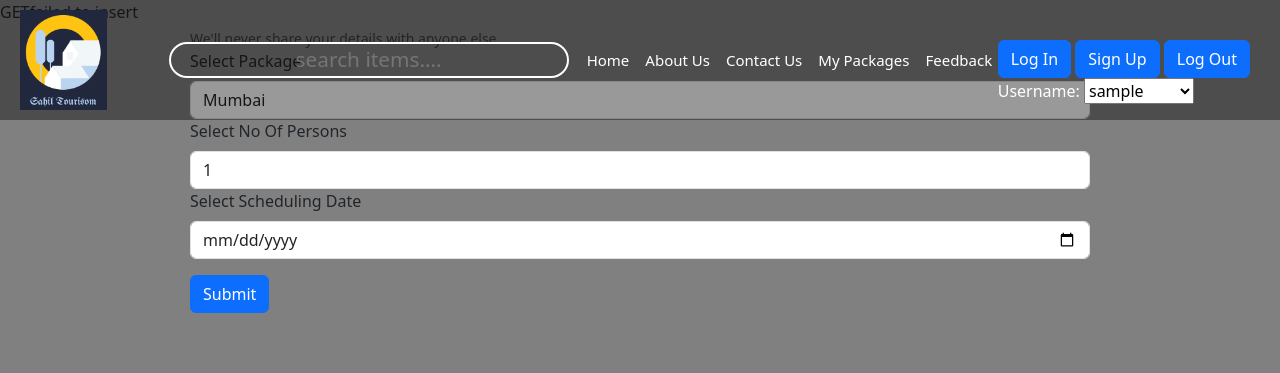
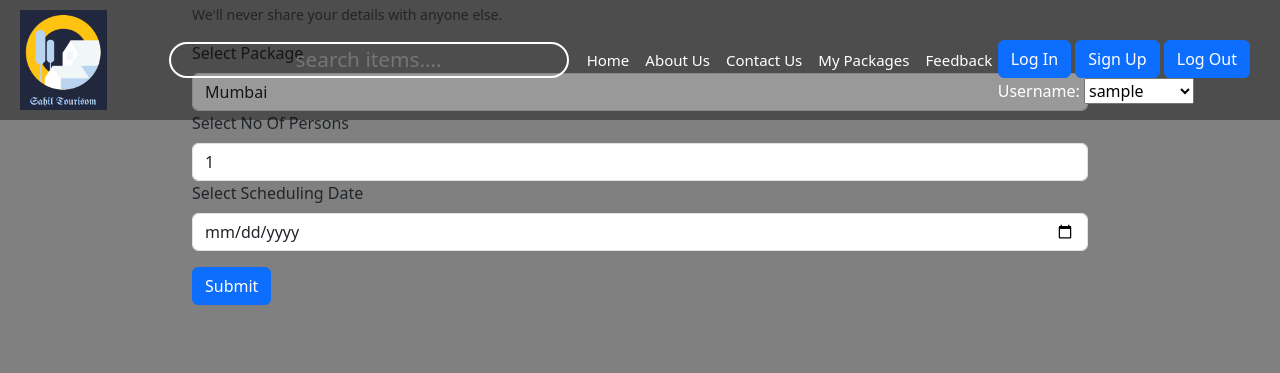
Before and after one commit to sahil28032005/tourisom-management_client, a PHP site: page /Register.php in a window 1280 px wide. Shown: the top 373 px of the page. Run offline with PHP 8.4, Linux system fonts and the light colour scheme; the visitor is signed in with stand-in values (Sample User, id 1); data that the repository does not hold is empty; some libraries are stand-ins or nearby versions.

Commit message:
changed layout for register page

```diff
--- a/Register.php
+++ b/Register.php
@@ -15,7 +15,7 @@ if (!isset($_SESSION['userName'])) {
   <!-- <link rel="stylesheet" href="https://cdn.jsdelivr.net/npm/bootstrap@5.3.0-alpha1/dist/css/bootstrap.rtl.min.css"
     integrity="sha384-WJUUqfoMmnfkBLne5uxXj+na/c7sesSJ32gI7GfCk4zO4GthUKhSEGyvQ839BC51" crossorigin="anonymous"> -->
   <meta charset="UTF-8" />
-  <meta name="viewport" content="width=device-width, initial-scale=1.0" />
+  <meta name="viewport" content="width=device-width, initial-scale=1.0" shrink-to-fit=no />
   <meta http-equiv="X-UA-Compatible" content="ie=edge" />
   <title>Registration Form in HTML CSS</title>
 
@@ -30,9 +30,22 @@ if (!isset($_SESSION['userName'])) {
       background-color: grey;
     }
 
+    /*
     .form-group {
       width: 900px;
       margin: auto;
+    } */
+    .formCont {
+      width: 70%;
+      margin: auto;
+    }
+
+    .card {
+      margin-top: 150px;
+    }
+
+    .mCard {
+      width: 70%;
     }
   </style>
 </head>
@@ -76,9 +89,9 @@ if (!isset($_SESSION['userName'])) {
 
   }
   $method = $_SERVER['REQUEST_METHOD'];
-  echo $method;
+  // echo $method;
   if ($method == 'POST') {
-    echo "post meth";
+    // echo "post meth";
 
     foreach ($_POST['cars'] as $value) {
       $package = $value;
@@ -88,7 +101,7 @@ if (!isset($_SESSION['userName'])) {
     }
     $schedule = $_POST['scDAte'];
     $status = "Pending";
-    $basePrice = 1000*$pCount;
+    $basePrice = 1000 * $pCount;
     $disCountRates = [1 => 0, 2 => 0.05, 3 => 0.10, 4 => 0.15];
 
     function calculatePrice($basePrice, $pCount, $disCountRates)
@@ -124,15 +137,15 @@ if (!isset($_SESSION['userName'])) {
 
     }
   } else {
-    echo "failed to insert";
+    // echo "failed to insert";
   }
 
   ?>
 
-  <form action="<?php echo $_SERVER['REQUEST_URI']; ?>" method="post">
+  <form class="formCont" action="<?php echo $_SERVER['REQUEST_URI']; ?>" method="post">
     <div class="form-group">
       <!-- <label for="exampleInputEmail1">UserName</label>
-    <input name="uName" type="text" class="form-control" id="exampleInputEmail1" aria-describedby="emailHelp" placeholder=""> -->
+     <input name="uName" type="text" class="form-control" id="exampleInputEmail1" aria-describedby="emailHelp" placeholder=""> -->
       <small type="email" id="emailHelp" class="form-text text-muted">We'll never share your details with anyone
         else.</small>
     </div>
```
